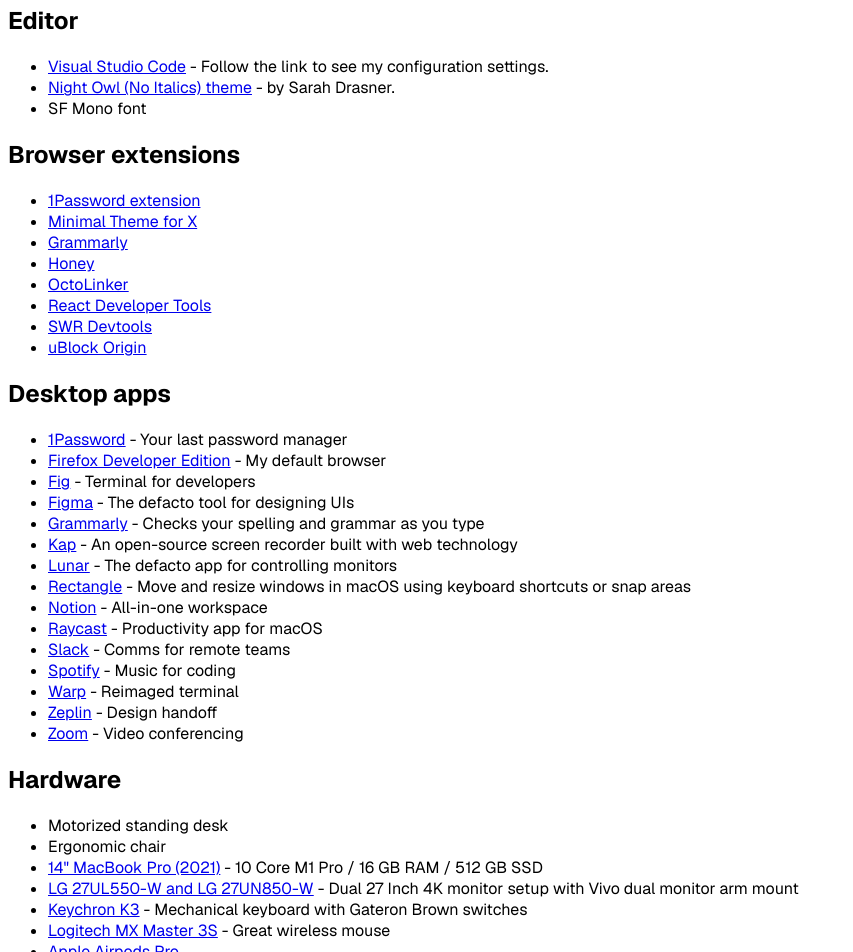
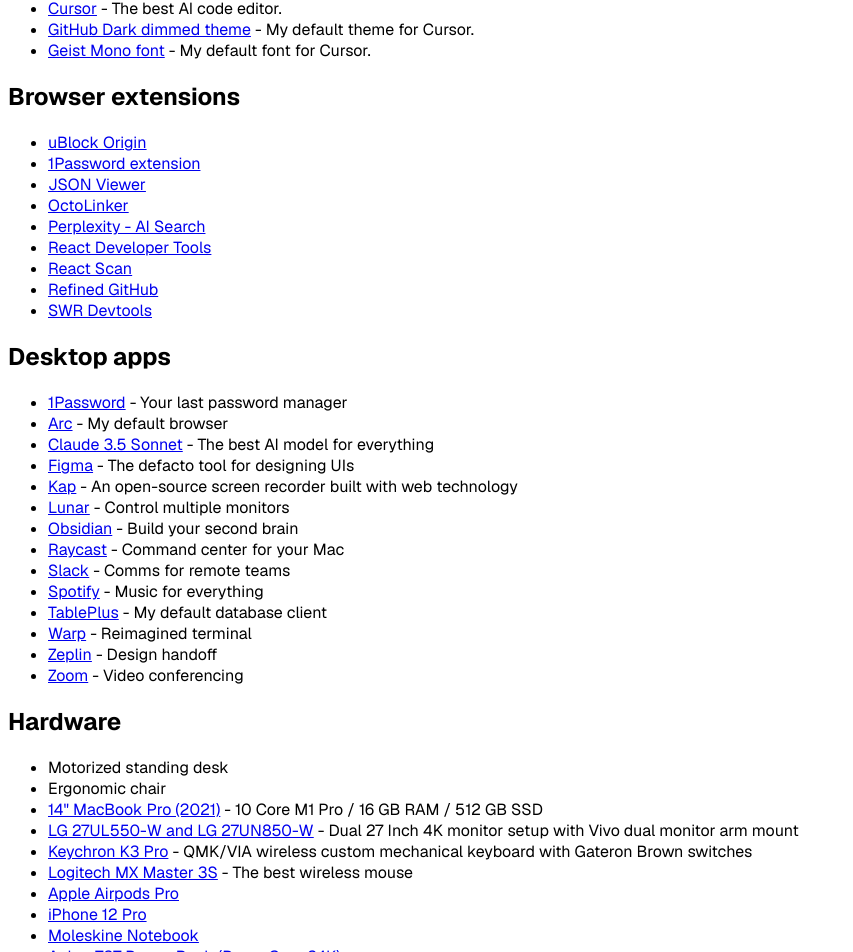
Before and after one commit to denniskigen/denniskigen.com, a Next.js app: page /uses in a window 1280 px wide. Shown: the part 553-1505 px from the top of the page, without its empty margins (0-853 px from the left). Built offline with nearby package versions, Linux system fonts and the light colour scheme.

Commit message:
Update uses page

```diff
--- a/components/ExternalLink.js
+++ b/components/ExternalLink.js
@@ -2,8 +2,7 @@
   return (
     <a
       className={`underline underline-offset-[6px] font-medium  decoration-gray-500 text-slate-900 dark:text-white ${
-        styles ?? ""
-      }`}
+        styles ?? ""}`}
       target="_blank"
       rel="noopener noreferrer"
       href={href}
--- a/pages/uses.js
+++ b/pages/uses.js
@@ -1,4 +1,3 @@
-import Link from "next/link";
 import Container from "../components/Container";
 import ExternalLink from "../components/ExternalLink";
 
@@ -41,7 +40,7 @@
         {
           name: "React",
           link: "https://beta.reactjs.org/",
-          description: "The most popular frontend framework in the world.",
+          description: "The most popular frontend framework.",
         },
         {
           name: "TypeScript",
@@ -84,17 +83,19 @@
       title: "Editor",
       items: [
         {
-          name: "Visual Studio Code",
-          link: "https://gist.github.com/denniskigen/ff67d014e8f7150bf5de4df5518ef696",
-          description: "Follow the link to see my configuration settings.",
+          name: "Cursor",
+          link: "https://www.cursor.com",
+          description: "The best AI code editor.",
         },
         {
-          name: "Night Owl (No Italics) theme",
-          link: "https://aka.ms/nightowl",
-          description: "by Sarah Drasner.",
+          name: "GitHub Dark dimmed theme",
+          link: "https://marketplace.visualstudio.com/items?itemName=GitHub.github-vscode-theme",
+          description: "My default theme for Cursor.",
         },
         {
-          name: "SF Mono font",
+          name: "Geist Mono font",
+          link: "https://vercel.com/font",
+          description: "My default font for Cursor.",
         },
       ],
     },
@@ -102,36 +103,40 @@
       title: "Browser extensions",
       items: [
         {
+          name: "uBlock Origin",
+          link: "https://ublockorigin.com/",
+        },
+        {
           name: "1Password extension",
           link: "https://1password.com",
         },
         {
-          name: "Minimal Theme for X",
-          link: "https://addons.mozilla.org/en-US/firefox/addon/minimaltwitter/",
-        },
-        {
-          name: "Grammarly",
-          link: "https://grammarly.com",
-        },
-        {
-          name: "Honey",
-          link: "https://www.joinhoney.com",
+          name: "JSON Viewer",
+          link: "https://chromewebstore.google.com/detail/json-viewer/gbmdgpbipfallnflgajpaliibnhdgobh",
         },
         {
           name: "OctoLinker",
           link: "https://chrome.google.com/webstore/detail/octolinker/jlmafbaeoofdegohdhinkhilhclaklkp?hl=en",
         },
         {
+          name: "Perplexity - AI Search",
+          link: "https://chromewebstore.google.com/detail/perplexity-ai-search/bnaffjbjpgiagpondjlnneblepbdchol?hl=en",
+        },
+        {
           name: "React Developer Tools",
           link: "https://chrome.google.com/webstore/detail/react-developer-tools/fmkadmapgofadopljbjfkapdkoienihi?hl=en",
         },
         {
+          name: "React Scan",
+          link: "https://react-scan.million.dev",
+        },
+        {
+          name: "Refined GitHub",
+          link: "https://chromewebstore.google.com/detail/refined-github/hlepfoohegkhhmjieoechaddaejaokhf",
+        },
+        {
           name: "SWR Devtools",
           link: "https://swr-devtools.vercel.app",
-        },
-        {
-          name: "uBlock Origin",
-          link: "https://ublockorigin.com/",
         },
       ],
     },
@@ -144,24 +149,19 @@
           description: "Your last password manager",
         },
         {
-          name: "Firefox Developer Edition",
-          link: "https://www.mozilla.org/en-US/firefox/developer/",
+          name: "Arc",
+          link: "https://arc.net",
           description: "My default browser",
         },
         {
-          name: "Fig",
-          link: "https://fig.io",
-          description: "Terminal for developers",
+          name: "Claude 3.5 Sonnet",
+          link: "https://claude.ai",
+          description: "The best AI model for everything",
         },
         {
           name: "Figma",
           link: "https://figma.com",
           description: "The defacto tool for designing UIs",
-        },
-        {
-          name: "Grammarly",
-          link: "https://grammarly.com",
-          description: "Checks your spelling and grammar as you type",
         },
         {
           name: "Kap",
@@ -171,22 +171,17 @@
         {
           name: "Lunar",
           link: "https://lunar.fyi/",
-          description: "The defacto app for controlling monitors",
+          description: "Control multiple monitors",
         },
         {
-          name: "Rectangle",
-          link: "https://rectangleapp.com/",
-          description: "Move and resize windows in macOS using keyboard shortcuts or snap areas",
-        },
-        {
-          name: "Notion",
-          link: "https://notion.so",
-          description: "All-in-one workspace",
+          name: "Obsidian",
+          link: "https://obsidian.md",
+          description: "Build your second brain",
         },
         {
           name: "Raycast",
           link: "https://raycast.com",
-          description: "Productivity app for macOS",
+          description: "Command center for your Mac",
         },
         {
           name: "Slack",
@@ -196,12 +191,17 @@
         {
           name: "Spotify",
           link: "https://spotify.com",
-          description: "Music for coding",
+          description: "Music for everything",
+        },
+        {
+          name: "TablePlus",
+          link: "https://tableplus.com",
+          description: "My default database client",
         },
         {
           name: "Warp",
           link: "https://www.warp.dev/",
-          description: "Reimaged terminal",
+          description: "Reimagined terminal",
         },
         {
           name: "Zeplin",
@@ -235,13 +235,13 @@
           link: "https://www.amazon.com/gp/product/B07PX8JMJV/ref=as_li_tl?ie=UTF8&camp=1789&creative=9325&creativeASIN=B07PX8JMJV&linkCode=as2&tag=denniskigen-20&linkId=cc60a0f2b8ebcc9291f0b8a27840f34a",
         },
         {
-          name: "Keychron K3",
-          description: "Mechanical keyboard with Gateron Brown switches",
-          link: "https://www.keychron.com/products/keychron-k3-wireless-mechanical-keyboard?variant=39319147074686",
+          name: "Keychron K3 Pro",
+          description: "QMK/VIA wireless custom mechanical keyboard with Gateron Brown switches",
+          link: "https://www.keychron.com/products/keychron-k3-pro-qmk-via-wireless-custom-mechanical-keyboard",
         },
         {
           name: "Logitech MX Master 3S",
-          description: "Great wireless mouse",
+          description: "The best wireless mouse",
           link: "https://www.amazon.com/Logitech-Master-Advanced-Wireless-Mouse/dp/B07S395RWD",
         },
         {
@@ -252,19 +252,23 @@
           name: "iPhone 12 Pro",
           link: "https://www.amazon.com/Apple-iPhone-128GB-Pacific-Blue/dp/B08PMYLKVF",
         },
+        {
+          name: "Moleskine Notebook",
+          link: "https://www.moleskine.com/shop/notebooks/",
+        },
+        {
+          name: "Anker 737 Power Bank (PowerCore 24K)",
+          link: "https://www.anker.com/products/a1289?variant=41974285041814",
+        },
       ],
     },
   ];
 
   return (
     <Container title="Dennis Kigen - Uses">
-      <article className="flex flex-col items-start justify-center w-full text-balance">
+      <article className="flex flex-col justify-center items-start w-full text-balance">
         <h1 className="text-2xl font-bold">Uses</h1>
         <p className="mt-8">This page covers the different tools I use for my work.</p>
-        <p className="mt-8">
-          A few of the links below are affiliate links which means I get paid or rewarded in some way if you use them to
-          purchase, but rest assured these are all tools and services I actually use.
-        </p>
         <div className="mt-8 space-y-10">
           {sections.map((section, index) => (
             <Section key={index} title={section.title} items={section.items} />
```
